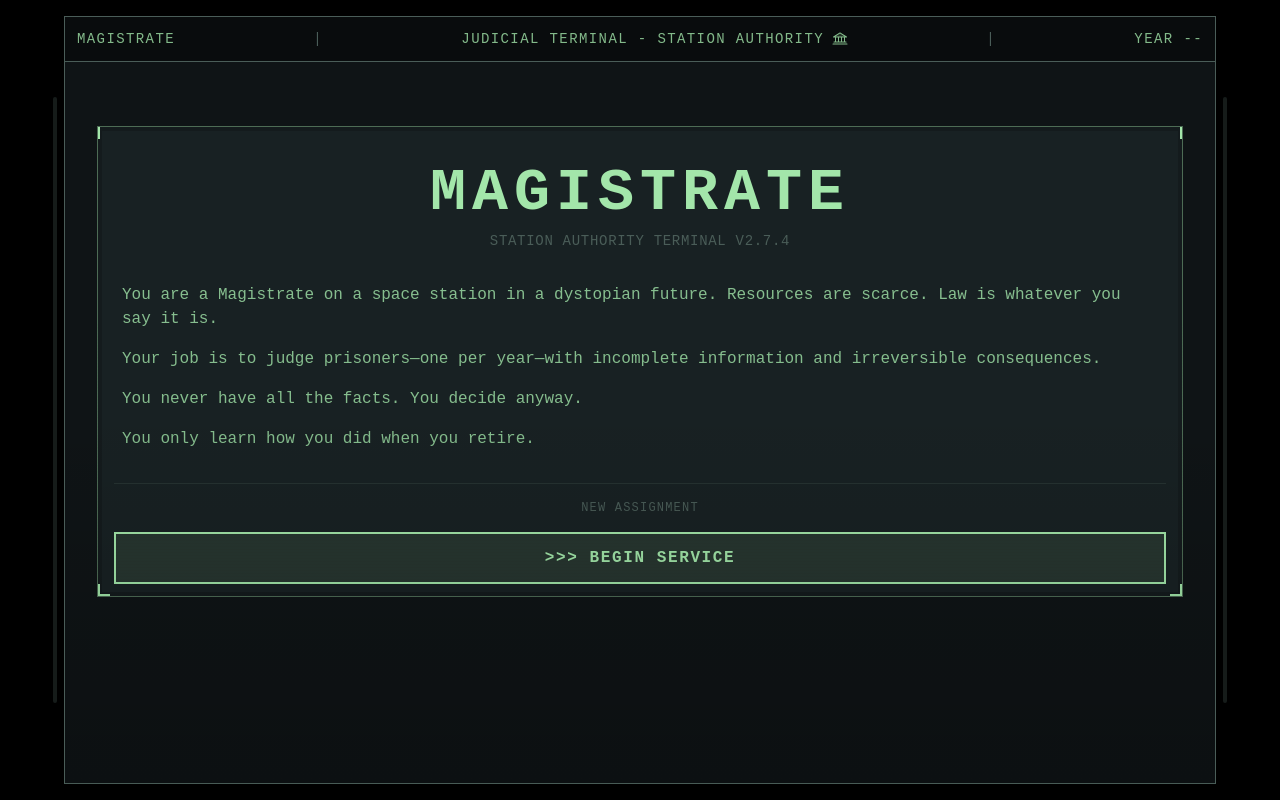
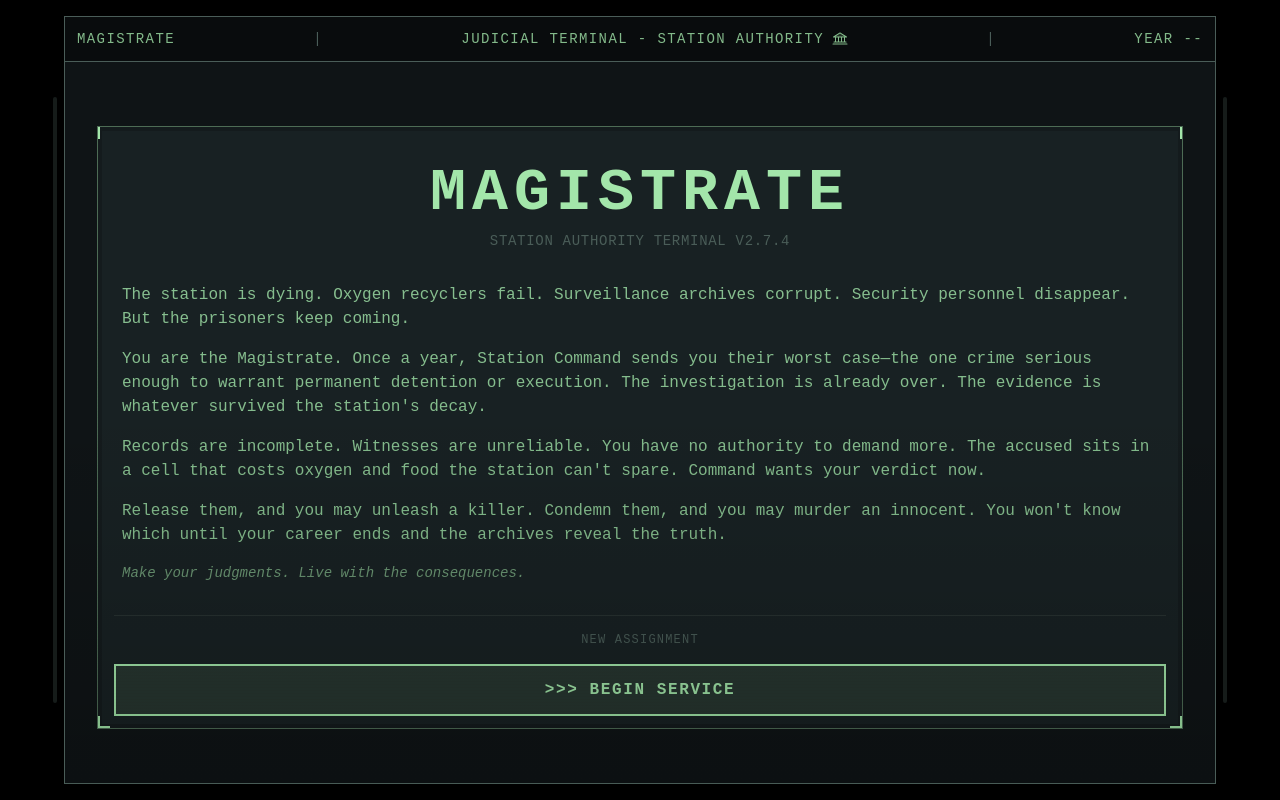
Before and after one commit to Shoot2Skoot/galaxy-judge, a React (Vite) app: page / in a window 1280 px wide. Built offline with nearby package versions, Linux system fonts and the light colour scheme; no server answers.

Commit message:
Rewrite welcome screen with narrative world-building explaining game mechanics

```diff
--- a/src/App.jsx
+++ b/src/App.jsx
@@ -51,15 +51,26 @@ function App() {
 
           <div className="space-y-4 text-term-green/80 text-sm md:text-base leading-relaxed mb-6 sm:mb-8 px-1 sm:px-2">
             <p>
-              You are a Magistrate on a space station in a dystopian future. Resources are scarce.
-              Law is whatever you say it is.
+              The station is dying. Oxygen recyclers fail. Surveillance archives corrupt. Security personnel
+              disappear. But the prisoners keep coming.
             </p>
             <p>
-              Your job is to judge prisoners—one per year—with incomplete information and
-              irreversible consequences.
+              You are the Magistrate. Once a year, Station Command sends you their worst case—the one crime
+              serious enough to warrant permanent detention or execution. The investigation is already over.
+              The evidence is whatever survived the station's decay.
             </p>
-            <p>You never have all the facts. You decide anyway.</p>
-            <p>You only learn how you did when you retire.</p>
+            <p>
+              Records are incomplete. Witnesses are unreliable. You have no authority to demand more. The
+              accused sits in a cell that costs oxygen and food the station can't spare. Command wants your
+              verdict now.
+            </p>
+            <p>
+              Release them, and you may unleash a killer. Condemn them, and you may murder an innocent.
+              You won't know which until your career ends and the archives reveal the truth.
+            </p>
+            <p className="text-term-green/60 italic text-sm">
+              Make your judgments. Live with the consequences.
+            </p>
           </div>
 
           <div className="space-y-4">
```
